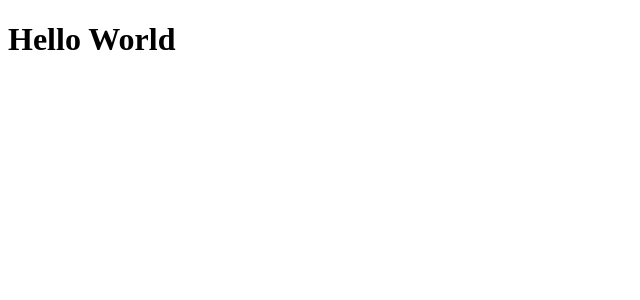
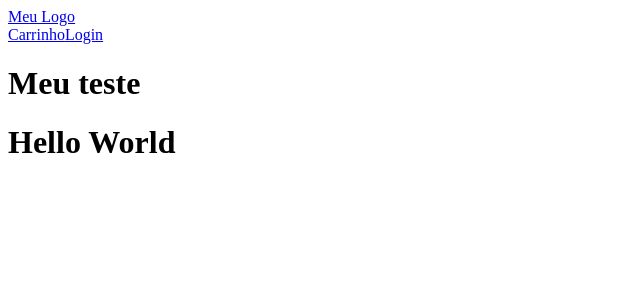
Before and after one commit to brunodias52/ReactWeb-Grupo05, a React (Create React App) app: page / in a window 1280 px wide. Shown: the top 300 px of the page, without its empty margins (0-640 px from the left). Built offline with nearby package versions, Linux system fonts and the light colour scheme.

Commit message:
adicionando mais componentes e a base do header

```diff
--- a/package.json
+++ b/package.json
@@ -8,7 +8,10 @@
     "@testing-library/user-event": "^12.8.3",
     "react": "^17.0.2",
     "react-dom": "^17.0.2",
+    "react-router-dom": "^5.3.0",
     "react-scripts": "4.0.3",
+    "routes": "^2.1.0",
+    "styled-components": "^5.3.3",
     "web-vitals": "^1.1.2"
   },
   "scripts": {
--- a/public/index.html
+++ b/public/index.html
@@ -6,6 +6,7 @@
     <title>React App</title>
   </head>
   <body>
+
     <noscript>You need to enable JavaScript to run this app.</noscript>
     <div id="root"></div>
   </body>
--- a/src/App.js
+++ b/src/App.js
@@ -1,7 +1,13 @@
+import React from "react";
+import Routes from "./Routes";
+
 function App() {
-  return (
-    <h1>Hello World</h1>
-  );
+  return(
+    <>
+      <Routes/>
+      <h1>Hello World</h1>
+    </>
+  )
 }
 
 export default App;
--- /dev/null
+++ b/src/Global.css
@@ -0,0 +1,7 @@
+*{
+    box-sizing: border-box;
+    margin: 0;
+    height: 100vh;
+    padding: 0;
+    outline: 0;
+}
--- /dev/null
+++ b/src/Routes.js
@@ -0,0 +1,16 @@
+import React from "react";
+import { BrowserRouter, Switch, Route } from "react-router-dom";
+
+import Home from "./pages/Home";
+
+function Routes() {
+  return (
+    <BrowserRouter>
+      <Switch>
+        <Route path="/" exact component={Home} />
+      </Switch>
+    </BrowserRouter>
+  );
+}
+
+export default Routes;
--- /dev/null
+++ b/src/components/Header/index.js
@@ -0,0 +1,18 @@
+import {HeaderBox} from "./style"
+
+const Header = () => {
+    return (
+        <HeaderBox>
+            <div>
+                <a href="#">Meu Logo</a>
+            </div>
+            <div>
+                <a href="#">Carrinho</a>
+                <a href="#">Login</a>
+            </div>
+        </HeaderBox>
+    )
+}
+
+
+export default Header;
--- /dev/null
+++ b/src/components/Header/style.js
@@ -0,0 +1,5 @@
+import styled from 'styled-components';
+
+export const HeaderBox = styled.div`
+
+`
--- /dev/null
+++ b/src/pages/Home/index.jsx
@@ -0,0 +1,13 @@
+import React from "react";
+import Header from "../../components/Header";
+
+const MyHome = () => {
+    return (
+      <>
+        <Header />
+        <h1>Meu teste</h1>
+        </>
+    )
+}
+
+export default MyHome;
```
Also changed, not shown: 1 other file (tests, documents, lock files or other folders).
